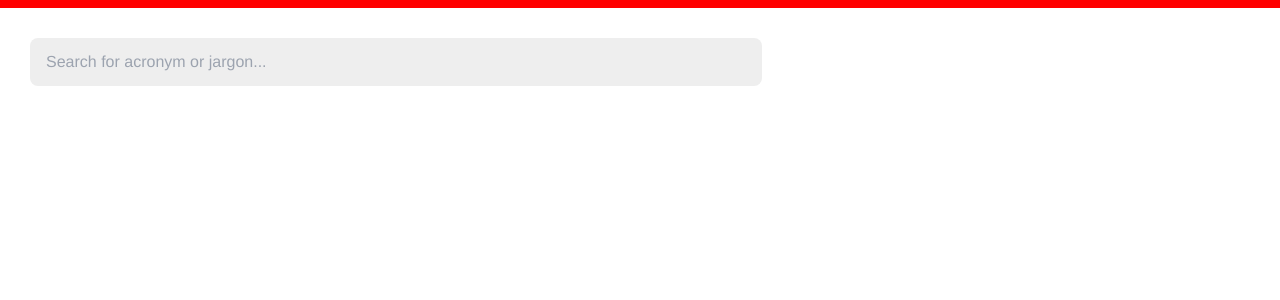
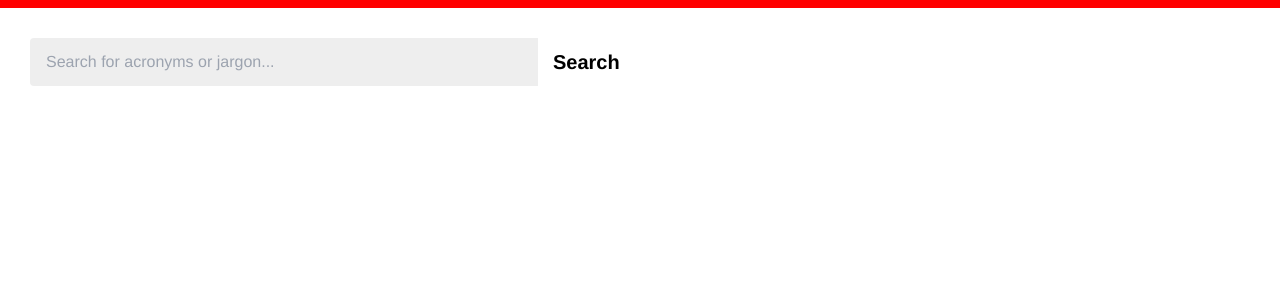
Before and after one commit to solensa/acrolist, a Next.js app: page / in a window 1280 px wide. Shown: the top 300 px of the page. Built offline with nearby package versions, Linux system fonts and the light colour scheme.

Commit message:
search button on input

```diff
--- a/src/app/page.tsx
+++ b/src/app/page.tsx
@@ -229,13 +229,18 @@ export default function Home() {
           src={"/acrolist.svg"}
           alt="acrolist"
         /> */}
-        <input
-          className="w-11/12 md:w-3/5 h-12 p-4 rounded-lg mb-3 sb-grey"
-          type="text"
-          value={searchItem}
-          onChange={handleInputChange}
-          placeholder="Search for acronym or jargon..."
-        />
+        <div className="flex flex-row mb-12">
+          <input
+            className="w-9/12 md:w-5/12 h-12 p-4 rounded-l sb-grey"
+            type="text"
+            value={searchItem}
+            onChange={handleInputChange}
+            placeholder="Search for acronyms or jargon..."
+          />
+          <button className="w-3/12 md:w-24 h-12 p-2 rounded-r lor-yellow strong inline-block align-middle">
+            Search
+          </button>
+        </div>
         <ul className={(showList ? "block " : "hidden ") + "w-11/12 md:w-3/5"}>
           {filteredUsers.map((user) => (
             <li key={user.id} className="box-content  p-4 mb-3 rounded-lg li-blue  ">
```
